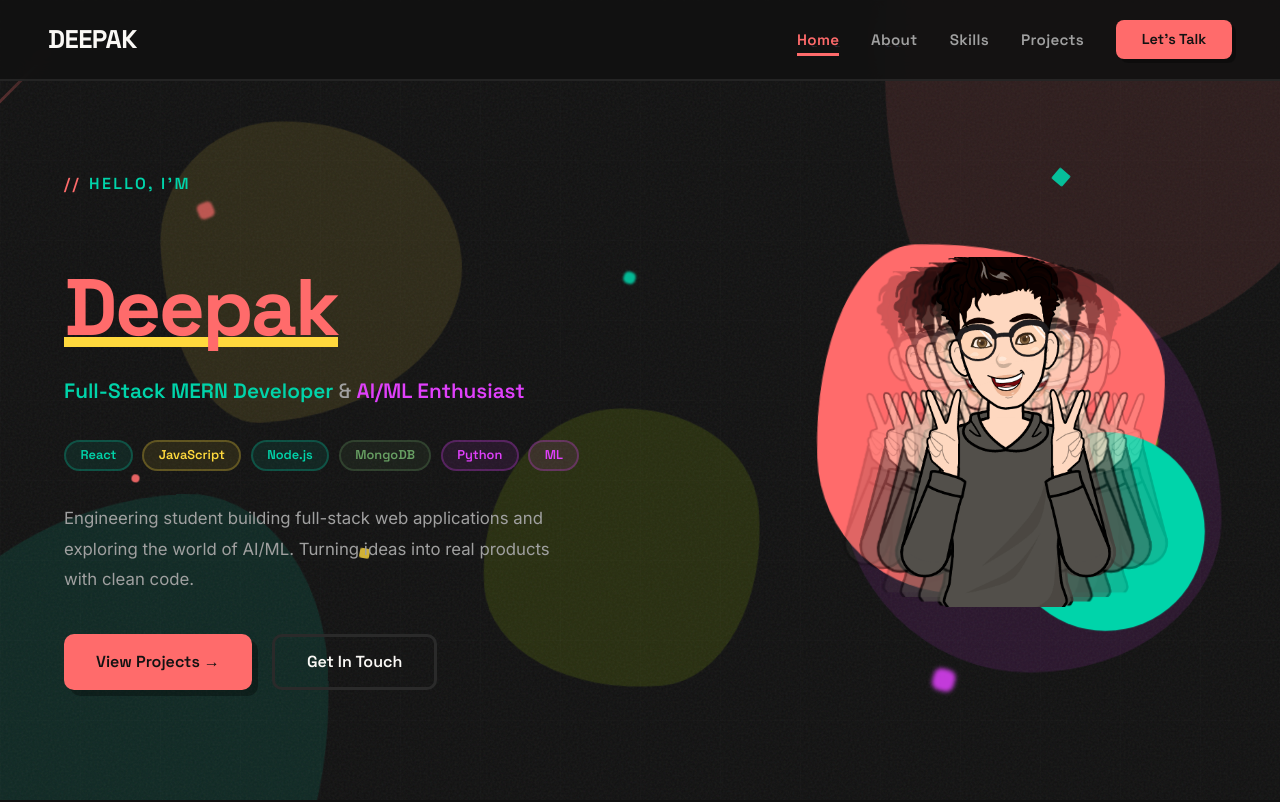
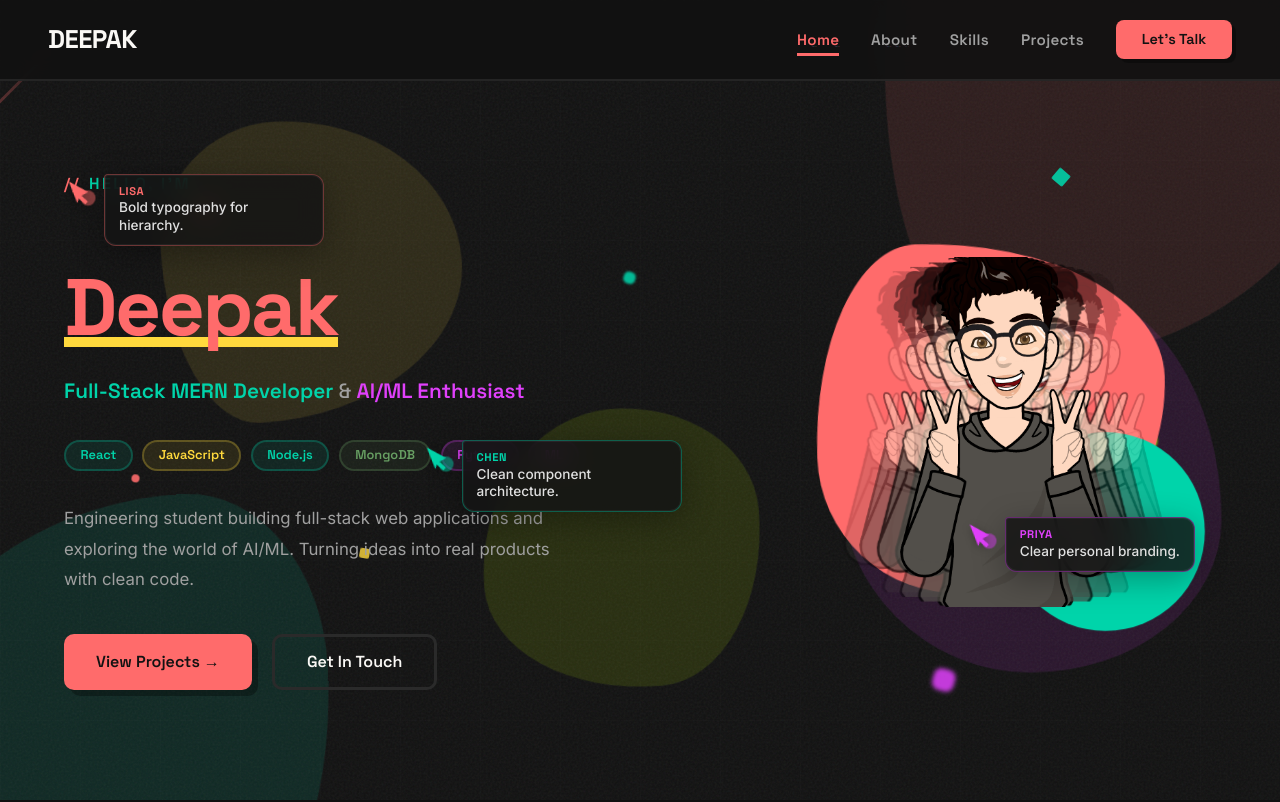
Before and after one commit to Deepakdekisugi/Portfolio_react, a React (Create React App) app: page / in a window 1280 px wide. Shown: the top 802 px of the page. Built offline with nearby package versions, Linux system fonts and the light colour scheme.

Commit message:
added AnnotationCallout

```diff
--- a/src/components/Main.js
+++ b/src/components/Main.js
@@ -10,6 +10,7 @@ import JourneyRoadSvg from '../assets/Images/journey-road.svg';
 
 import EchoImage from '../subComponents/EchoImage';
 import GlitchText from '../subComponents/GlitchText';
+import AnnotationCallout from '../subComponents/AnnotationCallout';
 
 const wobble = keyframes`
   0%, 100% { transform: rotate(-2deg); }
@@ -51,6 +52,7 @@ const HeroContent = styled.div`
   flex: 1;
   max-width: 650px;
   z-index: 10;
+  position: relative;
 `;
 
 const Greeting = styled(motion.p)`
@@ -618,6 +620,34 @@ const Main = () => {
 
       <HeroSection>
         <HeroContent>
+          {/* Dynamic Callout 1 - Cycles through design & structure duties */}
+          <AnnotationCallout
+            initialDelay={1.5}
+            sequence={[
+              {
+                role: "Lisa",
+                text: "Bold typography for hierarchy.",
+                top: "0%",
+                left: "0%",
+                color: "#ff6b6b"
+              },
+              {
+                role: "Alex",
+                text: "Great use of whitespace here.",
+                top: "50%",
+                right: "0%",
+                color: "#ff6b6b"
+              },
+              {
+                role: "Marcus",
+                text: "H1 tag looks perfect.",
+                top: "10%", // Increased from 5% to safe zone
+                left: "20%",
+                color: "#ff6b6b"
+              }
+            ]}
+          />
+
           <Greeting
             initial={{ opacity: 0, x: -20 }}
             animate={{ opacity: 1, x: 0 }}
@@ -642,6 +672,34 @@ const Main = () => {
             <span className="highlight">Full-Stack MERN Developer</span> & <span className="highlight-pink">AI/ML Enthusiast</span>
           </RoleText>
 
+          {/* Dynamic Callout 2 - Cycles through dev & performance duties */}
+          <div style={{ position: 'relative' }}>
+            <AnnotationCallout
+              initialDelay={2.5}
+              sequence={[
+                {
+                  role: "Chen",
+                  text: "Clean component architecture.",
+                  top: "0%",
+                  right: "5%",
+                  color: "#00d4aa"
+                },
+                {
+                  role: "Sarah",
+                  text: "Modern stack selection.",
+                  top: "100%",
+                  left: "5%",
+                  color: "#00d4aa"
+                },
+                {
+                  role: "James",
+                  text: "Good color contrast ratios.",
+                  top: "0%",
+                  left: "40%",
+                  color: "#00d4aa"
+                }
+              ]}
+            />
             <TechPills
               initial={{ opacity: 0, y: 20 }}
               animate={{ opacity: 1, y: 0 }}
@@ -654,6 +712,7 @@ const Main = () => {
               <TechPill color="#e040fb">Python</TechPill>
               <TechPill color="#e040fb">ML</TechPill>
             </TechPills>
+          </div>
 
           <HeroDescription
             initial={{ opacity: 0, y: 20 }}
@@ -678,7 +737,34 @@ const Main = () => {
           </ButtonGroup>
         </HeroContent>
 
-        <HeroImageSection>
+        <HeroImageSection style={{ position: 'relative' }}>
+          {/* Dynamic Callout 3 - Cycles through UX & Product duties */}
+          <AnnotationCallout
+            initialDelay={3.5}
+            sequence={[
+              {
+                role: "Priya",
+                text: "Clear personal branding.",
+                bottom: "10%",
+                right: "5%",
+                color: "#e040fb"
+              },
+              {
+                role: "Tom",
+                text: "Ready for launch!",
+                bottom: "80%",
+                left: "5%",
+                color: "#e040fb"
+              },
+              {
+                role: "Sofia",
+                text: "Smooth entrance effects.",
+                bottom: "35%",
+                left: "5%",
+                color: "#e040fb"
+              }
+            ]}
+          />
           <ImageWrapper
             initial={{ opacity: 0, scale: 0.9, rotate: -5 }}
             animate={{ opacity: 1, scale: 1, rotate: 0 }}
--- /dev/null
+++ b/src/subComponents/AnnotationCallout.js
@@ -0,0 +1,188 @@
+import React, { useState, useEffect } from 'react';
+import styled, { keyframes } from 'styled-components';
+import { motion, AnimatePresence } from 'framer-motion';
+
+const float = keyframes`
+  0% { transform: translateY(0px); }
+  50% { transform: translateY(-5px); }
+  100% { transform: translateY(0px); }
+`;
+
+const pulse = keyframes`
+  0% { transform: scale(0.95); box-shadow: 0 0 0 0 rgba(255, 107, 107, 0.7); }
+  70% { transform: scale(1); box-shadow: 0 0 0 10px rgba(255, 107, 107, 0); }
+  100% { transform: scale(0.95); box-shadow: 0 0 0 0 rgba(255, 107, 107, 0); }
+`;
+
+const CalloutContainer = styled(motion.div)`
+  position: absolute;
+  z-index: 20;
+  display: flex;
+  align-items: flex-start;
+  gap: 8px;
+  cursor: pointer;
+  pointer-events: auto; /* Enable interaction */
+  transition: transform 0.3s cubic-bezier(0.25, 0.46, 0.45, 0.94);
+
+  &:hover {
+    transform: scale(1.05);
+    z-index: 30;
+  }
+
+  @media (max-width: 768px) {
+    display: none;
+  }
+`;
+
+const CursorWrapper = styled.div`
+  position: relative;
+  width: 32px; /* Increased from 20px */
+  height: 32px; /* Increased from 20px */
+
+  &::before {
+    content: '';
+    position: absolute;
+    top: 50%;
+    left: 50%;
+    transform: translate(-50%, -50%);
+    width: 16px; /* Increased from 10px */
+    height: 16px; /* Increased from 10px */
+    background: ${props => props.color || '#ff6b6b'};
+    border-radius: 50%;
+    opacity: 0.5;
+    animation: ${pulse} 2s infinite;
+    z-index: -1;
+  }
+`;
+
+const CursorIcon = styled.svg`
+  width: 100%;
+  height: 100%;
+  fill: ${props => props.color || '#ff6b6b'};
+  filter: drop-shadow(0 2px 4px rgba(0,0,0,0.3));
+  transform: rotate(-15deg);
+`;
+
+const CommentBubble = styled.div`
+  background: rgba(20, 20, 20, 0.85); /* Darker, richer background */
+  backdrop-filter: blur(12px); /* Stronger blur */
+  border: 1px solid ${props => props.color ? `${props.color}60` : '#ff6b6b60'}; /* More visible border */
+  border-radius: 4px 12px 12px 12px;
+  padding: 10px 14px;
+  box-shadow:
+    0 8px 32px rgba(0, 0, 0, 0.3),
+    0 0 0 1px rgba(255, 255, 255, 0.05) inset; /* Inner glow */
+  max-width: 220px;
+  animation: ${float} 4s ease-in-out infinite;
+  transition: all 0.3s ease;
+
+  ${CalloutContainer}:hover & {
+    box-shadow:
+      0 12px 40px rgba(0, 0, 0, 0.4),
+      0 0 0 1px ${props => props.color || '#ff6b6b'}; /* Glow border on hover */
+    background: rgba(30, 30, 30, 0.95);
+  }
+`;
+
+const RoleLabel = styled.span`
+  display: block;
+  font-family: 'Space Grotesk', sans-serif;
+  font-size: 0.7rem;
+  font-weight: 700;
+  text-transform: uppercase;
+  color: ${props => props.color || '#ff6b6b'};
+  margin-bottom: 2px;
+  letter-spacing: 0.05em;
+`;
+
+const CommentText = styled.p`
+  color: #e0e0e0;
+  font-size: 0.85rem;
+  line-height: 1.3;
+  margin: 0;
+  font-weight: 500;
+`;
+
+const AnnotationCallout = ({
+  sequence = [],
+  initialDelay = 0
+}) => {
+  const [currentIndex, setCurrentIndex] = useState(0);
+  const [isVisible, setIsVisible] = useState(false);
+  const [isPaused, setIsPaused] = useState(false); // New state for hover pause
+
+  useEffect(() => {
+    // Initial entrance
+    const startTimeout = setTimeout(() => {
+      setIsVisible(true);
+    }, initialDelay * 1000);
+
+    return () => clearTimeout(startTimeout);
+  }, [initialDelay]);
+
+  useEffect(() => {
+    if (!isVisible || isPaused) return; // Pause cycle if hovered
+
+    // Time to show the current message
+    const displayDuration = 6000; // Show for 6 seconds
+
+    const cycleTimeout = setTimeout(() => {
+      setIsVisible(false); // Fade out
+
+      // Wait for fade out animation to finish (0.5s) before changing content
+      setTimeout(() => {
+        setCurrentIndex((prev) => (prev + 1) % sequence.length);
+        setIsVisible(true); // Fade back in
+      }, 500);
+
+    }, displayDuration);
+
+    return () => clearTimeout(cycleTimeout);
+  }, [isVisible, currentIndex, sequence.length, isPaused]);
+
+  if (sequence.length === 0) return null;
+
+  const currentItem = sequence[currentIndex];
+
+  return (
+    <AnimatePresence mode='wait'>
+      {isVisible && (
+        <CalloutContainer
+          key={currentIndex} // Re-mount or re-animate on index change
+          initial={{ opacity: 0, scale: 0.8, y: 10 }}
+          animate={{
+            opacity: 1,
+            scale: 1,
+            y: 0,
+            top: currentItem.top || 'auto',
+            left: currentItem.left || 'auto',
+            right: currentItem.right || 'auto',
+            bottom: currentItem.bottom || 'auto'
+          }}
+          exit={{ opacity: 0, scale: 0.8, y: -10 }}
+          transition={{ duration: 0.5, ease: "backOut" }}
+          style={{
+            top: currentItem.top || 'auto',
+            left: currentItem.left || 'auto',
+            right: currentItem.right || 'auto',
+            bottom: currentItem.bottom || 'auto'
+          }}
+          onMouseEnter={() => setIsPaused(true)}
+          onMouseLeave={() => setIsPaused(false)}
+        >
+          <CursorWrapper color={currentItem.color}>
+            <CursorIcon viewBox="0 0 24 24" color={currentItem.color}>
+              <path d="M5.5 3.5l12 11.5l-5.5 1.5l3.5 5.5l-2.5 1.5l-3.5 -5.5l-2 3z" />
+            </CursorIcon>
+          </CursorWrapper>
+          <CommentBubble color={currentItem.color}>
+            <RoleLabel color={currentItem.color}>{currentItem.role}</RoleLabel>
+            <CommentText>{currentItem.text}</CommentText>
+          </CommentBubble>
+        </CalloutContainer>
+      )}
+    </AnimatePresence>
+  );
+};
+
+export default AnnotationCallout;
```
Lines whose indentation alone changed are shown as unchanged.
